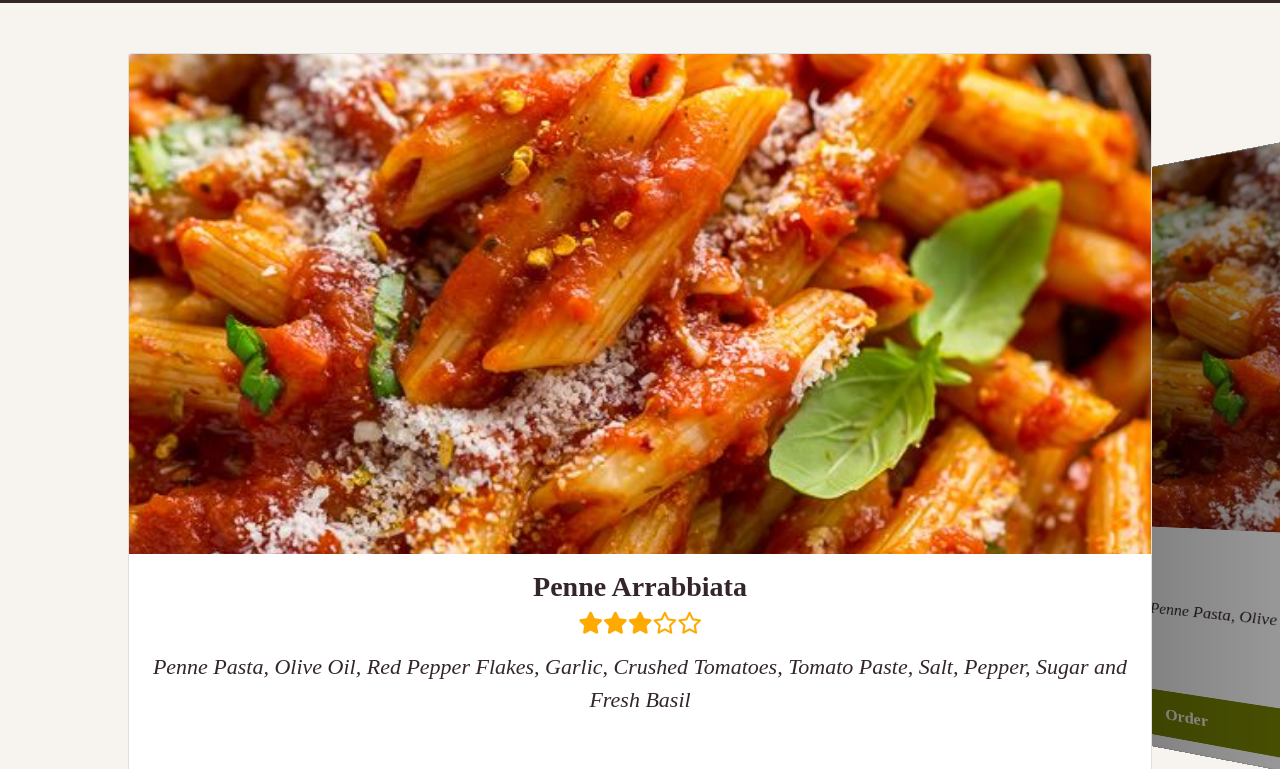
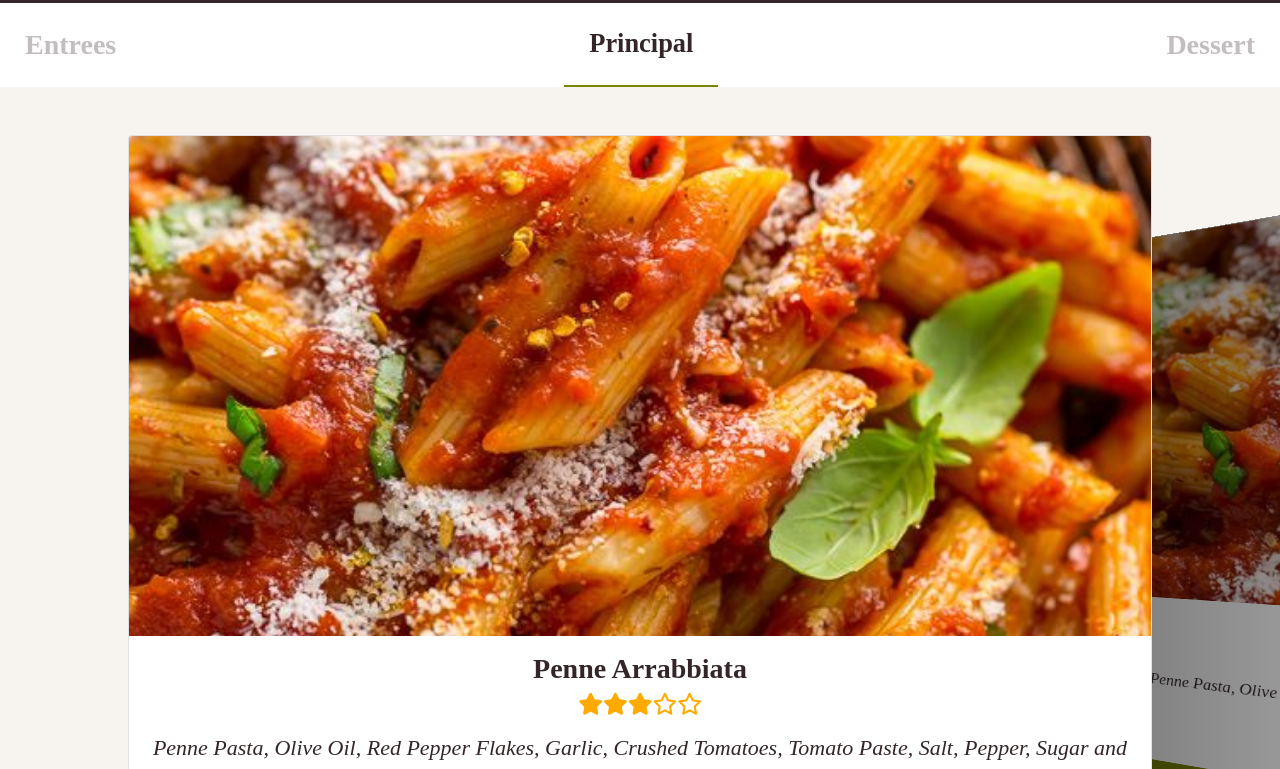
Before and after one commit to IntissarNcb/menu-app, a plain HTML site: page todays-meals.html in a window 1280 px wide. Shown: the part 62-831 px from the top of the page. Drawn offline with nearby package versions, Linux system fonts and the light colour scheme.

Commit message:
js swiper

```diff
--- a/css/card.css
+++ b/css/card.css
@@ -65,7 +65,7 @@
 /*------- carousel today's food card ----------*/
 .swiper {
     width: 100%;
-    padding-top: 50px;
+    /*padding-top: 50px;*/
     padding-bottom: 50px;
 }
 .swiper-slide {
--- a/css/main.css
+++ b/css/main.css
@@ -146,3 +146,22 @@ body {
     text-decoration: none;
     color: var(--white);
 }
+/*------------ end main menu -----------*/
+
+
+
+/*------------ today's meal bar -----------*/
+.type-food-bar{
+    width: 100%;
+    background-color: var(--true-white);
+    color: rgba(52, 38, 40, 0.3);
+}
+.type-food-bar h2{
+    padding: 25px;
+    margin-bottom: 0;
+}
+.active-type-food{
+    color: var(--brown);
+    font-size: larger;
+    border-bottom: 2px solid var(--green);
+}
--- a/js/main.js
+++ b/js/main.js
@@ -35,4 +35,5 @@ var swiper = new Swiper(".mySwiper", {
     pagination: {
         el: ".swiper-pagination",
     },
+
 });
--- a/todays-meals.html
+++ b/todays-meals.html
@@ -50,8 +50,16 @@
 <!-- -------------- end navbar ------------ -->
 
 
+
+
+
 <!-- -------------- carousel today's meal card ------------ -->
 <div class="swiper mySwiper">
+    <div class="type-food-bar d-flex justify-content-between mb-5">
+        <h2 class="subheading cap">entrees</h2>
+        <h2 class="subheading cap active-type-food">principal</h2>
+        <h2 class="subheading cap">dessert</h2>
+    </div>
     <div class="swiper-wrapper">
         <div class="swiper-slide">
             <div class="card text-center">
@@ -125,7 +133,7 @@
                 </div>
             </div>
         </div>
-    <div class="swiper-pagination"></div>
+<!--    <div class="swiper-pagination"></div>-->
 </div>
 <!-- -------------- end carousel today's meal card ------------ -->
 
```
